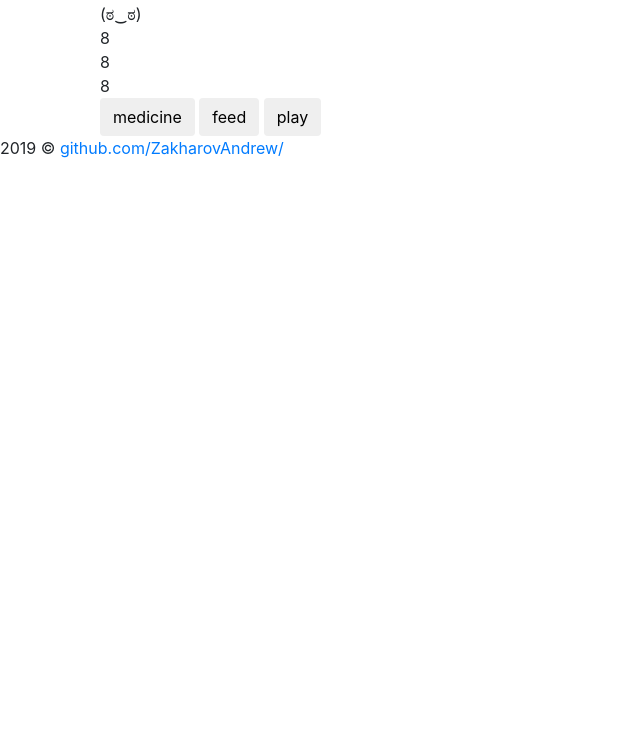
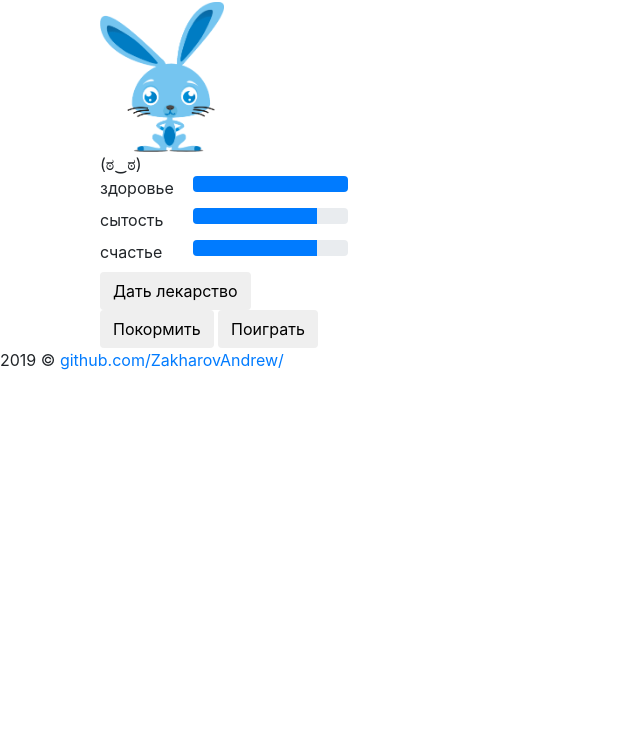
Before and after one commit to ZakharovAndrew/tamagotchi-js, a plain HTML site: page index.html in a window 1280 px wide. Shown: the part 54-800 px from the top of the page, without its empty margins (0-640 px from the left). Drawn offline with nearby package versions, Linux system fonts and the light colour scheme.

Commit message:
update
+ localization
+ pet images
+ progress bar

```diff
--- a/index.html
+++ b/index.html
@@ -6,24 +6,57 @@
 <meta name="viewport" content="width=device-width, initial-scale=1">
 <title>Tamagotchi JS</title>
 <link rel="stylesheet" href="https://maxcdn.bootstrapcdn.com/bootstrap/4.0.0-beta.2/css/bootstrap.min.css">
+<style>
+#pet img {max-width:150px;max-height:150px}
+.progress {margin-bottom: 5px;}</style>
 </head>
 <body>
 	<div class="container">
 		<h1>Tamagotchi JS</h1>
-		<div class="col-md-6">
+		<div class="col-md-3">
 			<div id="tamagothci">
+				<div id="pet"><img src="img/rabbit1.png" /></div>
 				<div id="face"></div>
-				<div id="healthLevel"></div>
-				<div id="foodLevel"></div>
-				<div id="happinessLevel"></div>
+				<div id="healthLevel" class="row">
+					<div class="col-md-4"><label></label></div>
+					<div class="col-md-8">
+						<div class="progress">
+							<div class="progress-bar progress-bar-success" role="progressbar" aria-valuenow="10"
+						  aria-valuemin="0" aria-valuemax="10" style="width:100%">
+							</div>
+						</div>
+					</div>
+				</div>
+				<div id="foodLevel" class="row">
+					<div class="col-md-4"><label></label></div>
+					<div class="col-md-8">
+						<div class="progress">
+							<div class="progress-bar progress-bar-success" role="progressbar" aria-valuenow="10"
+						  aria-valuemin="0" aria-valuemax="10" style="width:100%">
+							</div>
+						</div>
+					</div>
+				</div>
+				<div id="happinessLevel" class="row">
+					<div class="col-md-4"><label></label></div>
+					<div class="col-md-8">
+						<div class="progress">
+							<div class="progress-bar progress-bar-success" role="progressbar" aria-valuenow="10"
+						  aria-valuemin="0" aria-valuemax="10" style="width:100%">
+							</div>
+						</div>
+					</div>
+				</div>
+
+				<div class=""><button id="medicine" class="btn">medicine</button></div>
+				<button id="feed" class="btn">feed</button>
+				<button id="play" class="btn">play</button>
 			</div>
 			<div id="info"></div>
+
+
 		</div>
-		<div class="col-md-6">
-			<button id="medicine" class="btn">medicine</button>
-			<button id="feed" class="btn">feed</button>
-			<button id="play" class="btn">play</button>
-		</div>
+
 	</div>
 
 	<footer>
@@ -32,6 +65,7 @@
 
 	<script src="https://code.jquery.com/jquery-3.2.1.slim.min.js"></script>
 	<script src="js/tamagotchi.js"></script>
+	<script src="js/localization/ru.js"></script>
 	<script src="js/main.js"></script>
 </body>
 </html>
--- /dev/null
+++ b/js/localization/ru.js
@@ -0,0 +1,9 @@
+var localization = {
+	'health': 'здоровье',
+	'happiness': 'счастье',
+	'satiety': 'сытость',
+	'medicine': 'Дать лекарство',
+	'feed': 'Покормить',
+	'play': 'Поиграть',
+	'isDead': 'умер'
+};
--- a/js/main.js
+++ b/js/main.js
@@ -1,38 +1,78 @@
 Tamagothci.initialize('Rabbit');
 console.log(Tamagothci);
+init();
 
+// main timer
 var time = window.setInterval(function () {
-	console.log('Timer');
 	if (Tamagothci.isAlive() === true) {
 		Tamagothci.step();
-		// update values
-		$("#healthLevel").html(Tamagothci.healthLevel);
-		$("#foodLevel").html(Tamagothci.foodLevel);
-		$("#happinessLevel").html(Tamagothci.happinessLevel);
-		$("#face").html(Tamagothci.states);
+		draw();
 	} else {
 		window.clearInterval(time);
         $("#tamagothci").hide();
-        $("#info").html(Tamagothci.name + " is Dead.");
+        $("#info").html(Tamagothci.name + " " + localization['isDead'] + ".");
 	}
 }, 2000);
 
+var timeHealth = window.setInterval(function () {
+	if (Tamagothci.isAlive() === true) {
+		Tamagothci.stepHealth();
+		draw();
+	} else {
+		window.clearInterval(timeHealth);
+        $("#tamagothci").hide();
+        $("#info").html(Tamagothci.name + " " + localization['isDead'] + ".");
+	}
+}, 10000);
+
+function draw() {
+	var states = { 1: "(ಠ‿ಠ)", 2: "(ಠ_ಠ)", 3: "(ಥ﹏ಥ)" };
+	//$("#healthLevel").html(Tamagothci.healthLevel);
+	$("#healthLevel label").html(localization['health']);
+	var healthProgress = Tamagothci.healthLevel/Tamagothci.maxHealth * 100;
+	$("#healthLevel .progress-bar").css('width', healthProgress+'%');
+	$("#healthLevel .progress-bar").attr('aria-valuenow', Tamagothci.healthLevel);
+	$("#healthLevel .progress-bar").attr('aria-valuemax', Tamagothci.maxHealth);
+	//food
+	$("#foodLevel label").html(localization['satiety']);
+	var foodProgress = Tamagothci.foodLevel/Tamagothci.maxFood * 100;
+	$("#foodLevel .progress-bar").css('width', foodProgress+'%');
+	$("#foodLevel .progress-bar").attr('aria-valuenow', Tamagothci.foodLevel);
+	$("#foodLevel .progress-bar").attr('aria-valuemax', Tamagothci.maxFood);
+	//happiness
+	$("#happinessLevel label").html(localization['happiness']);
+	var happinessProgress = Tamagothci.happinessLevel/Tamagothci.maxHappiness * 100;
+	$("#happinessLevel .progress-bar").css('width', happinessProgress+'%');
+	$("#happinessLevel .progress-bar").attr('aria-valuenow', Tamagothci.happinessLevel);
+	$("#happinessLevel .progress-bar").attr('aria-valuemax', Tamagothci.maxHappiness);
+
+	$("#face").html(states[Tamagothci.states()]);
+	$("#pet img").attr('src', 'img/rabbit'+Tamagothci.states()+'.png');
+}
+
+function init() {
+	$("#medicine").html(localization['medicine']);
+	$("#feed").html(localization['feed']);
+	$("#play").html(localization['play']);
+	draw();
+}
+
 $("#medicine").click (function () {
 	Tamagothci.medicine();
-	console.log(Tamagothci);
+	draw();
 });
 
 $("#feed").click (function () {
 	Tamagothci.feed();
-	console.log(Tamagothci);
+	draw();
 });
 
 $("#play").click (function () {
-	Tamagothci.feed();
-	console.log(Tamagothci);
+	Tamagothci.play();
+	draw();
 });
 
 $("#sleep").click (function () {
 	Tamagothci.goSleep();
-	console.log(Tamagothci);
+	draw();
 });
--- a/js/tamagotchi.js
+++ b/js/tamagotchi.js
@@ -35,30 +35,42 @@ var Tamagothci = {
 	},
 
 	isAlive: function () {
-        if (this.foodLevel > 0 && this.healthLevel > 0 ) {
+        if (this.foodLevel == 0 && this.healthLevel == 0 ) {
+            return false;
+        } else {
             return true;
-        } else {
-            return false;
         }
     },
 
 	states: function () {
-        var score = (Tamagothci.healthLevel + Tamagothci.foodLevel + Tamagothci.happinessLevel)/3;
+        var score = (Tamagothci.healthLevel + Tamagothci.foodLevel)/2;
 		if (score > 7) {
-            return "(ಠ‿ಠ)";
+            return 1;
         } else if (score > 3) {
-            return "(ಠ_ಠ)";
+            return 2;
         } else {
-            return "(ಥ﹏ಥ)";
+            return 3;
         };
     },
 
 	step: function () {
-		this.healthLevel--;
 		this.foodLevel--;
 		this.happinessLevel--;
+		if (this.happinessLevel < 0 && this.foodLevel < 0) {
+			this.stepHealth();
+		}
 		if (this.happinessLevel < 0) {
 			this.happinessLevel = 0;
 		}
+		if (this.foodLevel < 2) {
+			this.healthLevel--;
+		}
+		if (this.foodLevel < 0) {
+			this.foodLevel = 0;
+		}
+	},
+
+	stepHealth: function () {
+		this.healthLevel--;
 	},
 }
```
Also changed, not shown: js/localization/en.js (added, +9 -0 lines).
